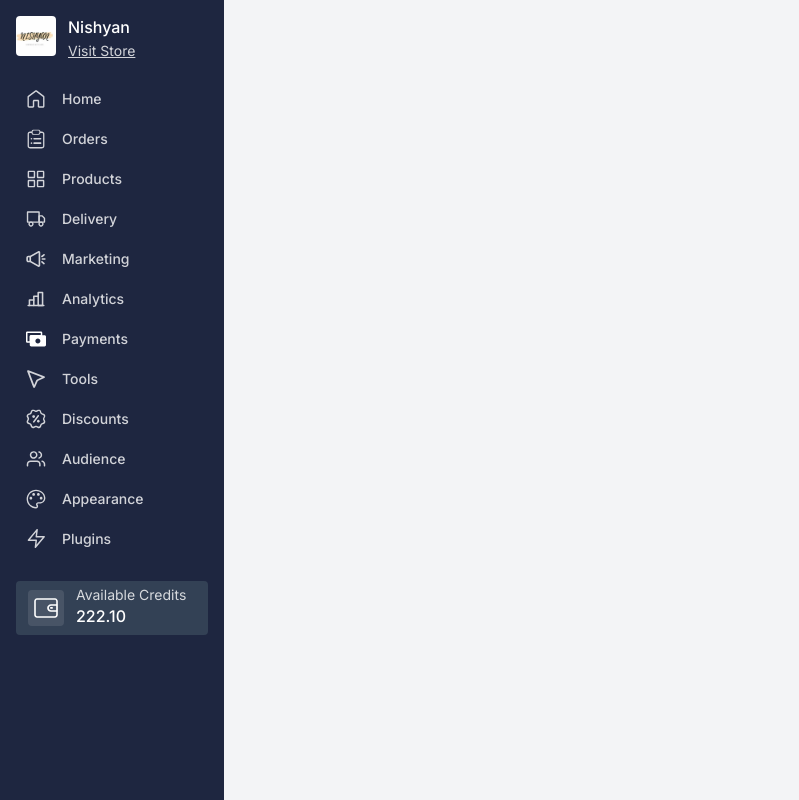
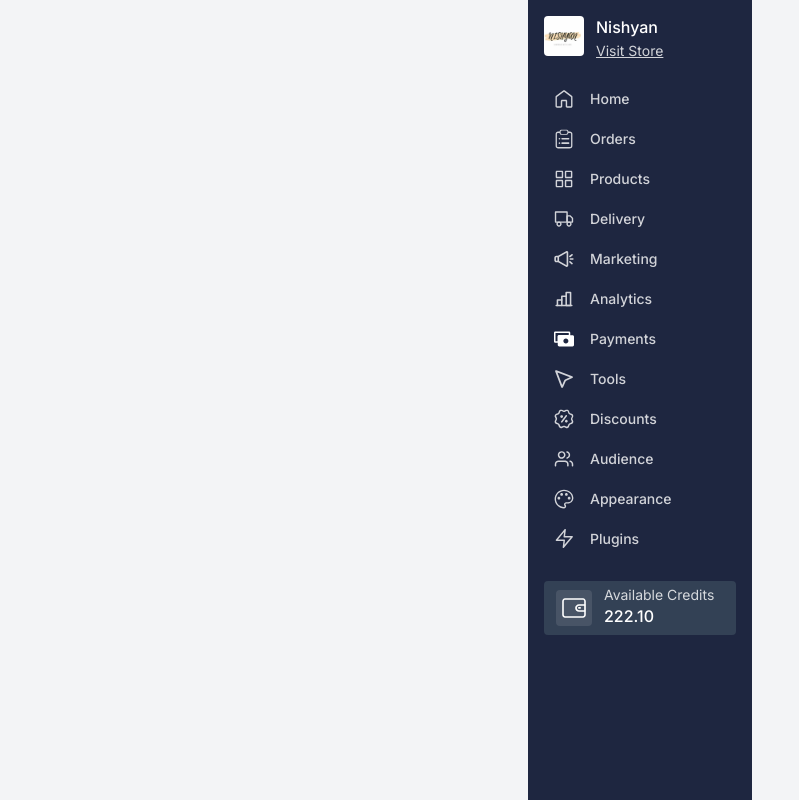
Before and after one commit to ibharatsaini/dukaan-dashboard, a Next.js app: page / in a window 1280 px wide. Shown: the whole page, without its empty margins (0-799 px from the left). Built offline with nearby package versions, Linux system fonts and the light colour scheme; some icons are missing.

Commit message:
made sidebar sticky to the position

```diff
--- a/src/components/Sidebar.tsx
+++ b/src/components/Sidebar.tsx
@@ -3,7 +3,7 @@ import { FaChevronDown } from "react-icons/fa6";
 
 function Sidebar() {
   return (
-    <div className="w-56 h-screen gap-6 flex flex-col items-center bg-[#1E2640] py-4 px-2.5 mr-auto">
+    <div className="w-56 h-screen gap-6 sticky inset-0 flex flex-col items-center bg-[#1E2640] py-4 px-2.5">
       <AccountInfo />
       <div className="w-full gap-1 flex flex-col">
         <Tab link="./images/icons/home.svg" title="Home" />
```
